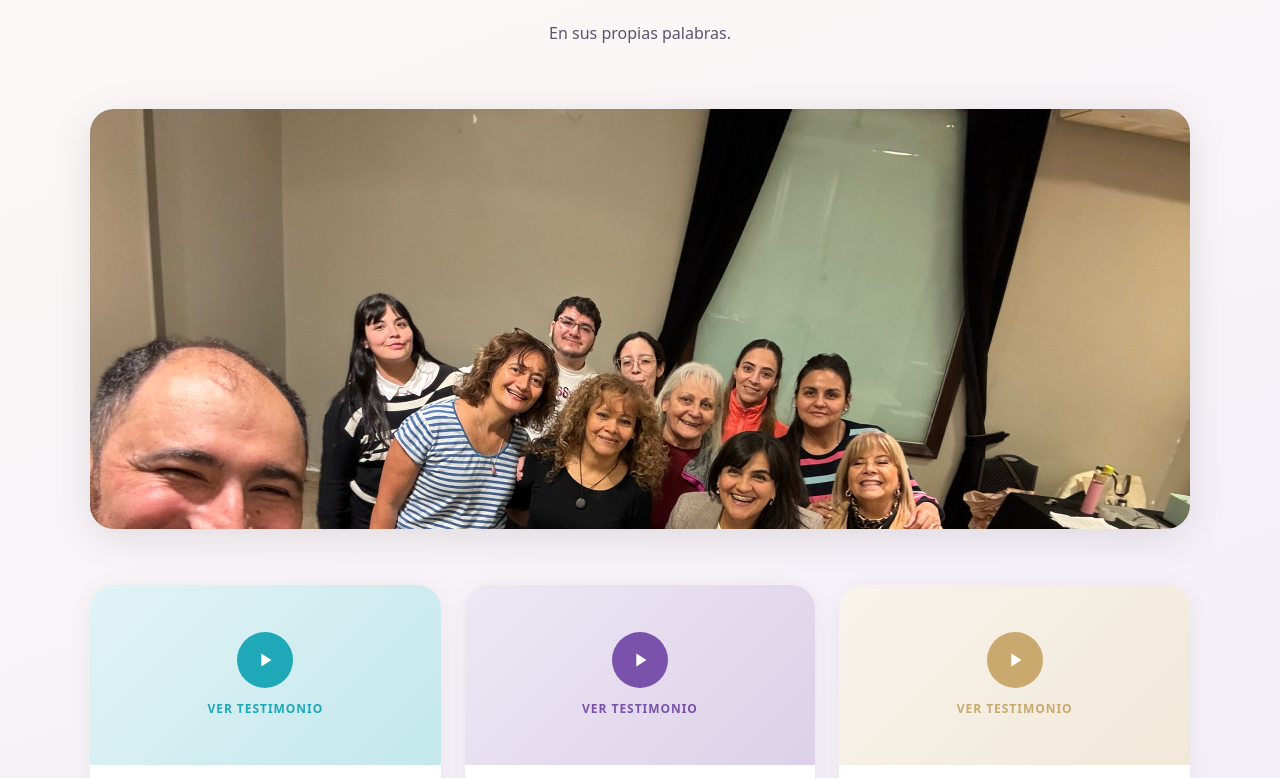
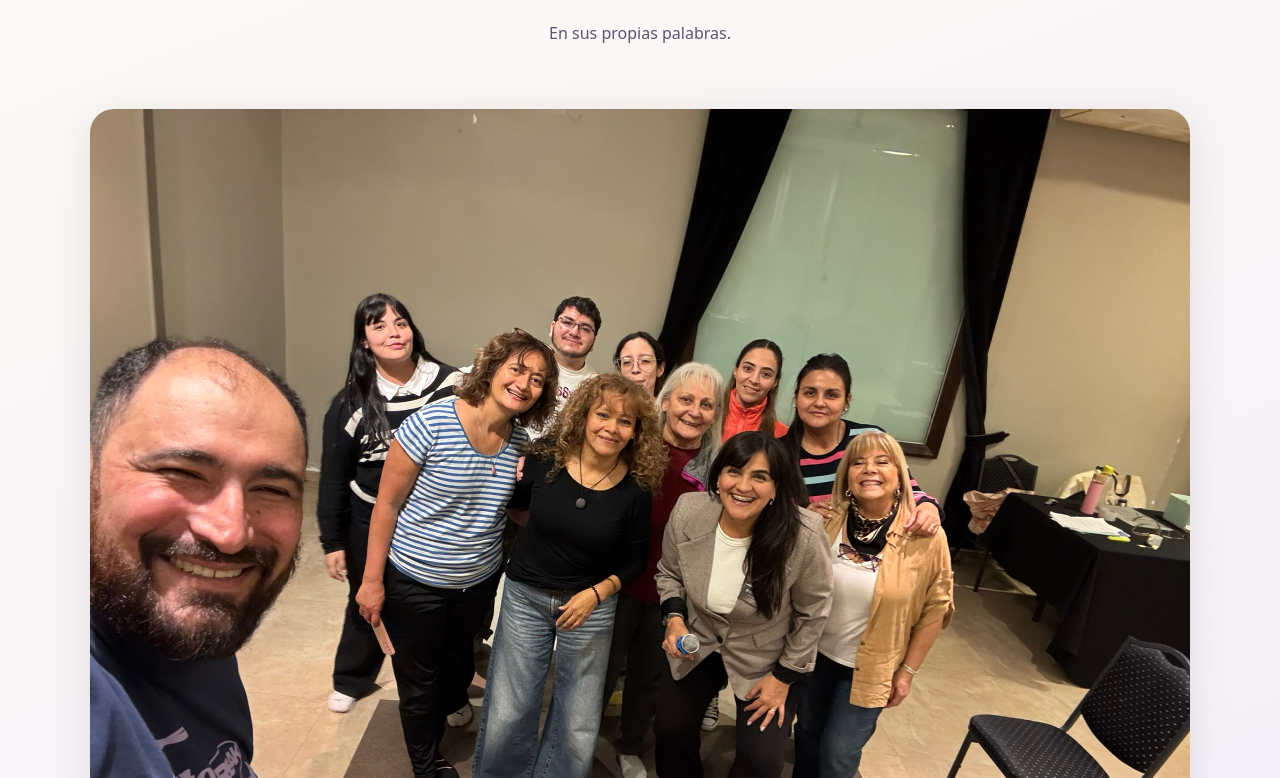
Before and after one commit to Gawebs/julieta-paz-web, a React (Vite) app: page / in a window 1280 px wide. Shown: the part 4542-5320 px from the top of the page. Built offline with nearby package versions, Linux system fonts and the light colour scheme.

Commit message:
Mostrar foto grupal completa sin recorte

```diff
--- a/src/components/Testimonials.jsx
+++ b/src/components/Testimonials.jsx
@@ -35,11 +35,11 @@ export default function Testimonials() {
         </div>
 
         {/* Foto grupal */}
-        <div style={{ marginBottom: 56, borderRadius: 24, overflow: 'hidden', boxShadow: '0 8px 40px rgba(0,0,0,0.10)', maxHeight: 420 }}>
+        <div style={{ marginBottom: 56, borderRadius: 24, overflow: 'hidden', boxShadow: '0 8px 40px rgba(0,0,0,0.10)' }}>
           <img
             src="/grupo-taller.jpg"
             alt="Participantes del taller Método Conexión"
-            style={{ width: '100%', height: '100%', objectFit: 'cover', objectPosition: 'center 15%', display: 'block' }}
+            style={{ width: '100%', display: 'block' }}
           />
         </div>
 
```
